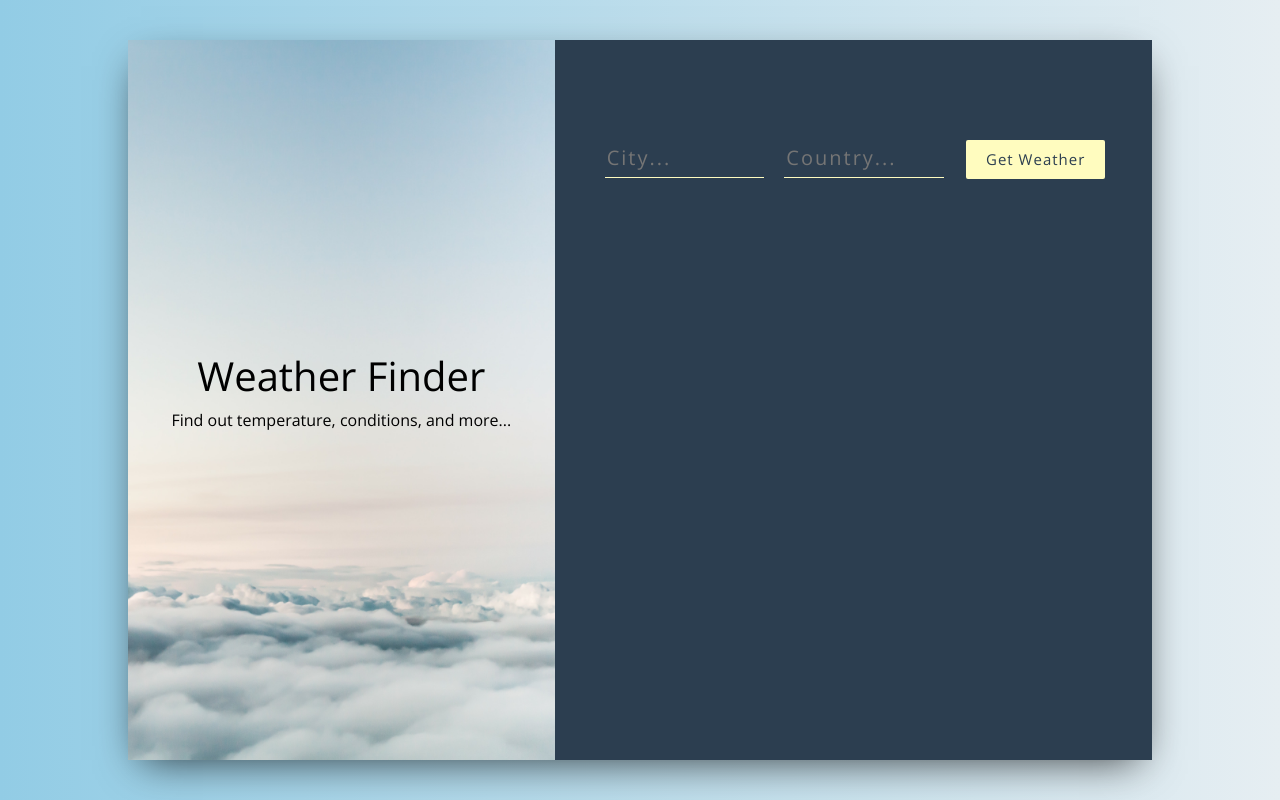
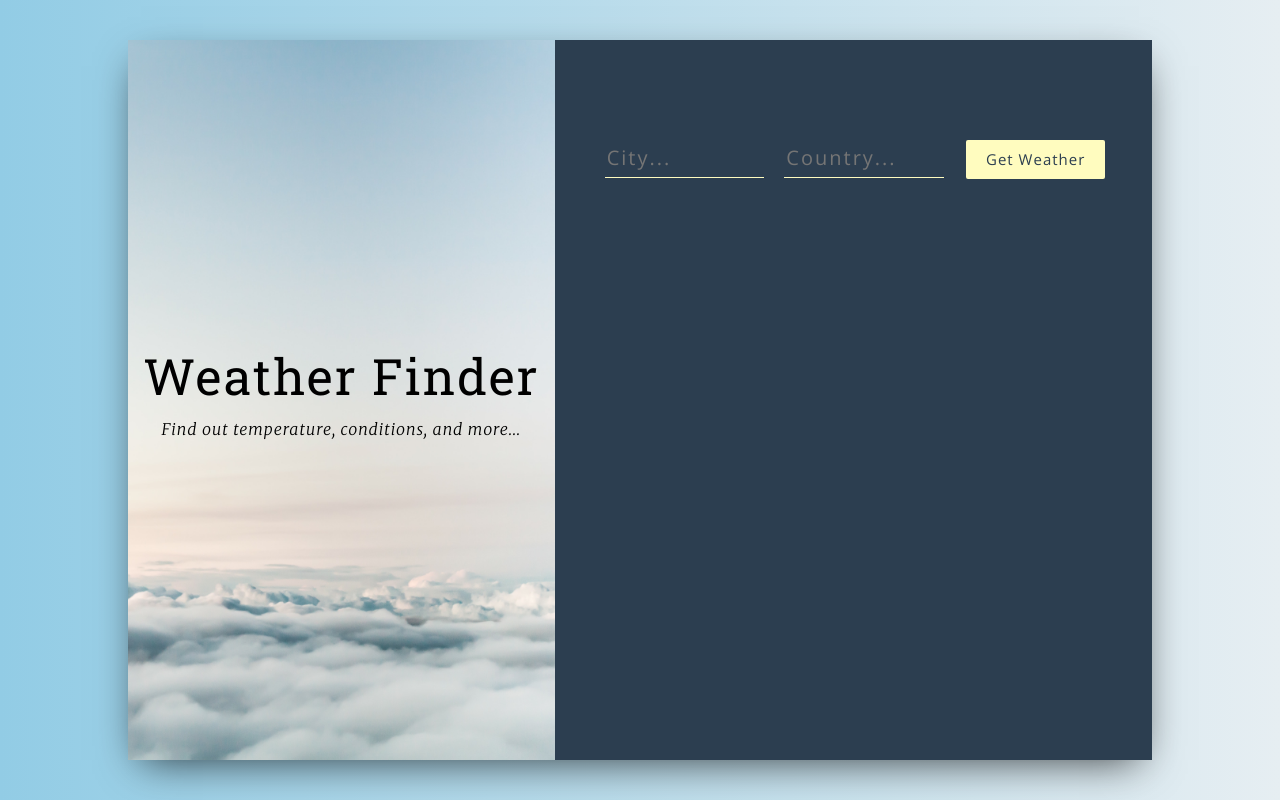
Before and after one commit to rachelinkala/weather-app, a React (Create React App) app: page / in a window 1280 px wide. Built offline with nearby package versions, Linux system fonts and the light colour scheme.

Commit message:
final touches for now

```diff
--- a/src/App.css
+++ b/src/App.css
@@ -104,7 +104,7 @@ button:active {
 }
 
 .weather__key {
-  color: #f16051;
+  color: #fffcbf;
   border-bottom: solid 2px rgba(255,255,255,0.06);
   padding: 20px 0 20px 0;
   font-weight: 400;
--- a/src/App.js
+++ b/src/App.js
@@ -46,7 +46,7 @@ class App extends React.Component {
     <div>
       <div className="wrapper">
         <div className="main">
-          <div className="container">
+          <div className="container-fluid">
             <div className="row">
               <div className="col-5 title-container">
                 <Titles />
--- a/src/components/Titles.js
+++ b/src/components/Titles.js
@@ -2,8 +2,8 @@ import React from 'react';
 
 const Titles = () => (
   <div>
-    <h1>Weather Finder</h1>
-    <p>Find out temperature, conditions, and more...</p>
+    <h1 className="title-container__title">Weather Finder</h1>
+    <p className="title-container__subtitle">Find out temperature, conditions, and more...</p>
   </div>
 );
 
--- a/src/components/Weather.js
+++ b/src/components/Weather.js
@@ -1,12 +1,30 @@
 import React from 'react';
 
 const Weather = props => (
-  <div>
-    { props.city && props.country && <p>Location: { props.city }, { props.country }</p> }
-    { props.temperature && <p>Temperature: { props.temperature }</p> }
-    { props.humidity && <p>Humidity: { props.humidity }</p> }
-    { props.description && <p>Conditions: { props.description }</p> }
-    { props.error && <p> { props.error } </p> }
+  <div className="weather__info">
+    {
+      props.city && props.country && <p className="weather__key">Location:
+        <span className="weather__value"> { props.city }, { props.country }</span>
+      </p>
+    }
+    {
+      props.temperature && <p className="weather__key">Temperature:
+        <span className="weather__value"> { props.temperature }</span>
+      </p>
+    }
+    {
+      props.humidity && <p className="weather__key">Humidity:
+        <span className="weather__value"> { props.humidity }</span>
+      </p>
+    }
+    {
+      props.description && <p className="weather__key">Conditions:
+        <span className="weather__value"> { props.description }</span>
+      </p>
+    }
+    {
+      props.error && <p className="weather__error"> { props.error } </p>
+    }
   </div>
 );
 
```
